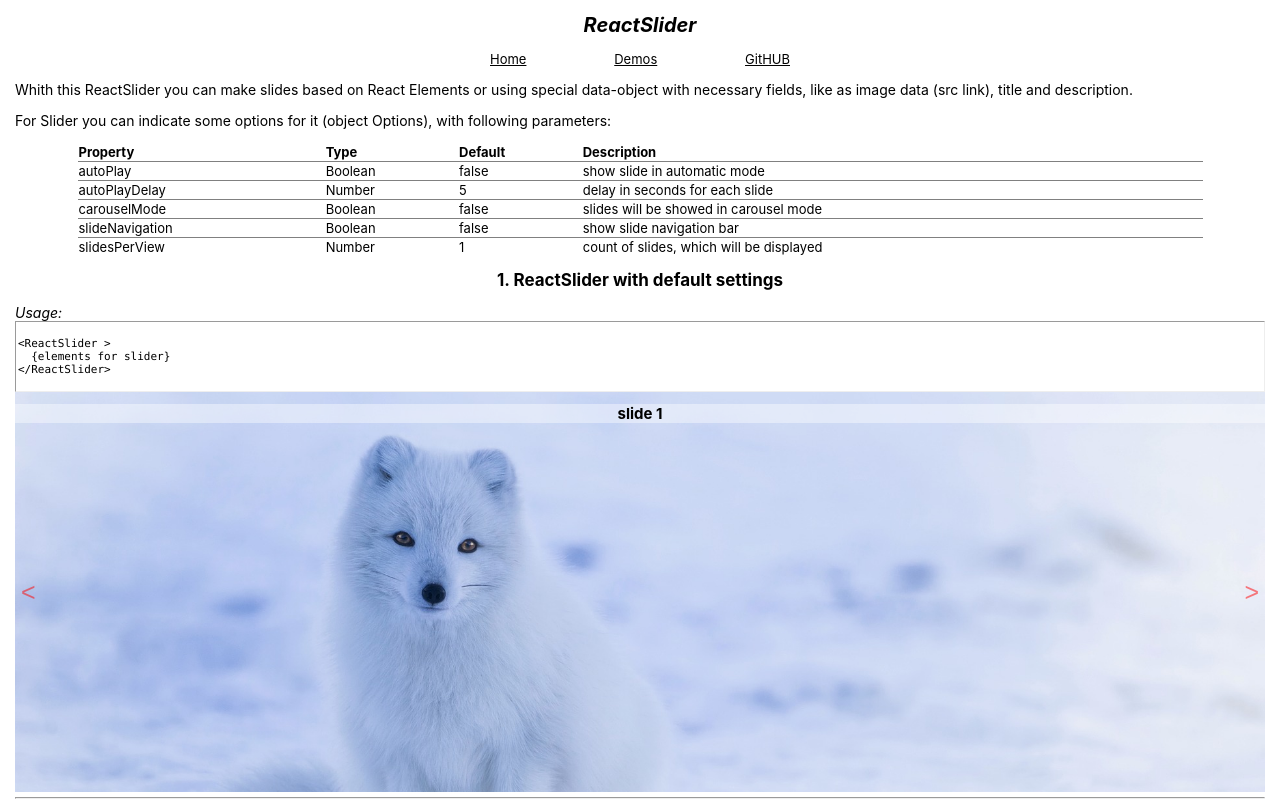
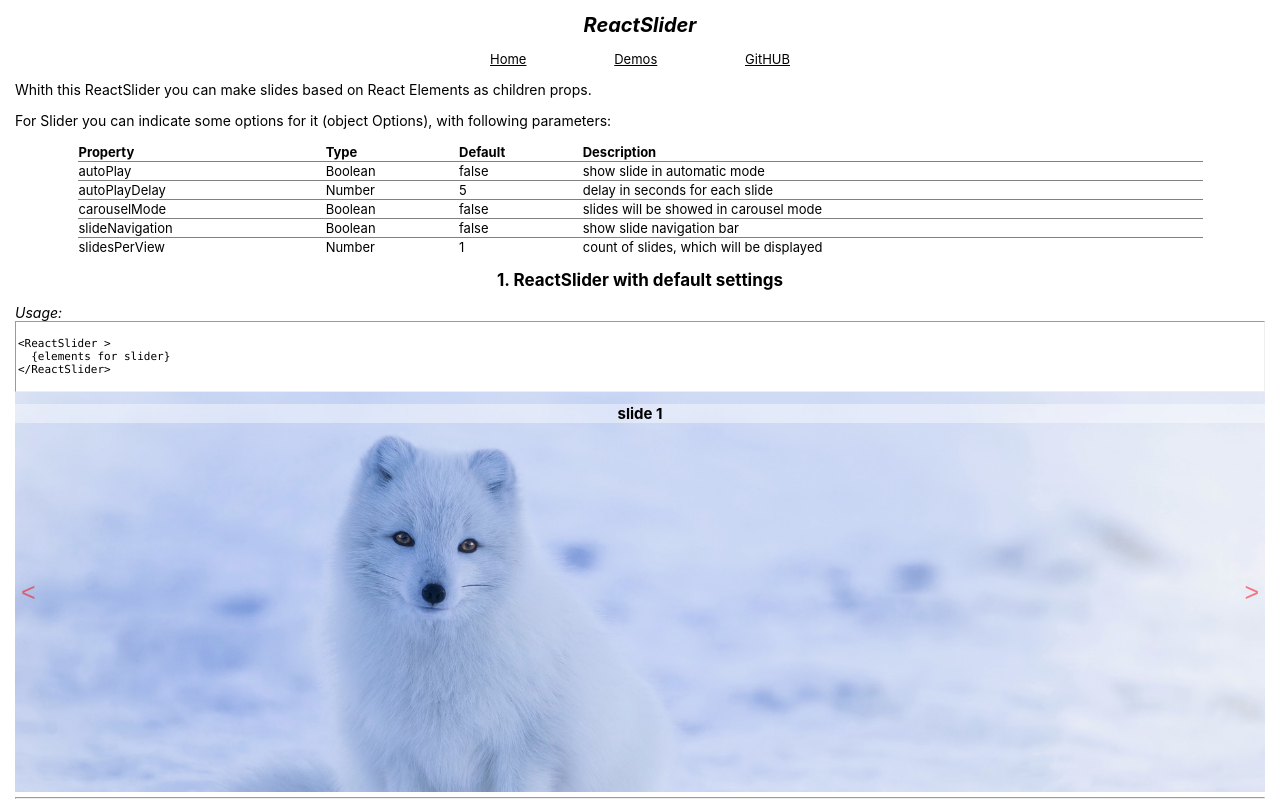
Before and after one commit to MaksimAntonov/react_slider_webpack, a React app: page / in a window 1280 px wide. Shown: the top 801 px of the page. Built offline with nearby package versions, Linux system fonts and the light colour scheme.

Commit message:
docs: update demo text && GIThub link

```diff
--- a/src/Components/App/App.js
+++ b/src/Components/App/App.js
@@ -11,7 +11,7 @@ function App() {
           <ul className="header__navigation">
             <li className="header__navigation-item"><a className="header__navigation-link" href="#root">Home</a></li>
             <li className="header__navigation-item"><a className="header__navigation-link" href="#demos">Demos</a></li>
-            <li className="header__navigation-item"><a className="header__navigation-link" href="https://github.com/BoL4oNoK/react_slider" title="Go to GitHub page" target="_blank" rel="noopener noreferrer">GitHUB</a></li>
+            <li className="header__navigation-item"><a className="header__navigation-link" href="https://github.com/BoL4oNoK/react_slider_webpack" title="Go to GitHub page" target="_blank" rel="noopener noreferrer">GitHUB</a></li>
           </ul>
         </nav>
       </header>
@@ -19,7 +19,7 @@ function App() {
         <section className="about">
           <p className="description">
             {`
-              Whith this ReactSlider you can make slides based on React Elements or using special data-object with necessary fields, like as image data (src link), title and description.
+              Whith this ReactSlider you can make slides based on React Elements as children props.
             `}
           </p>
         </section>
```
